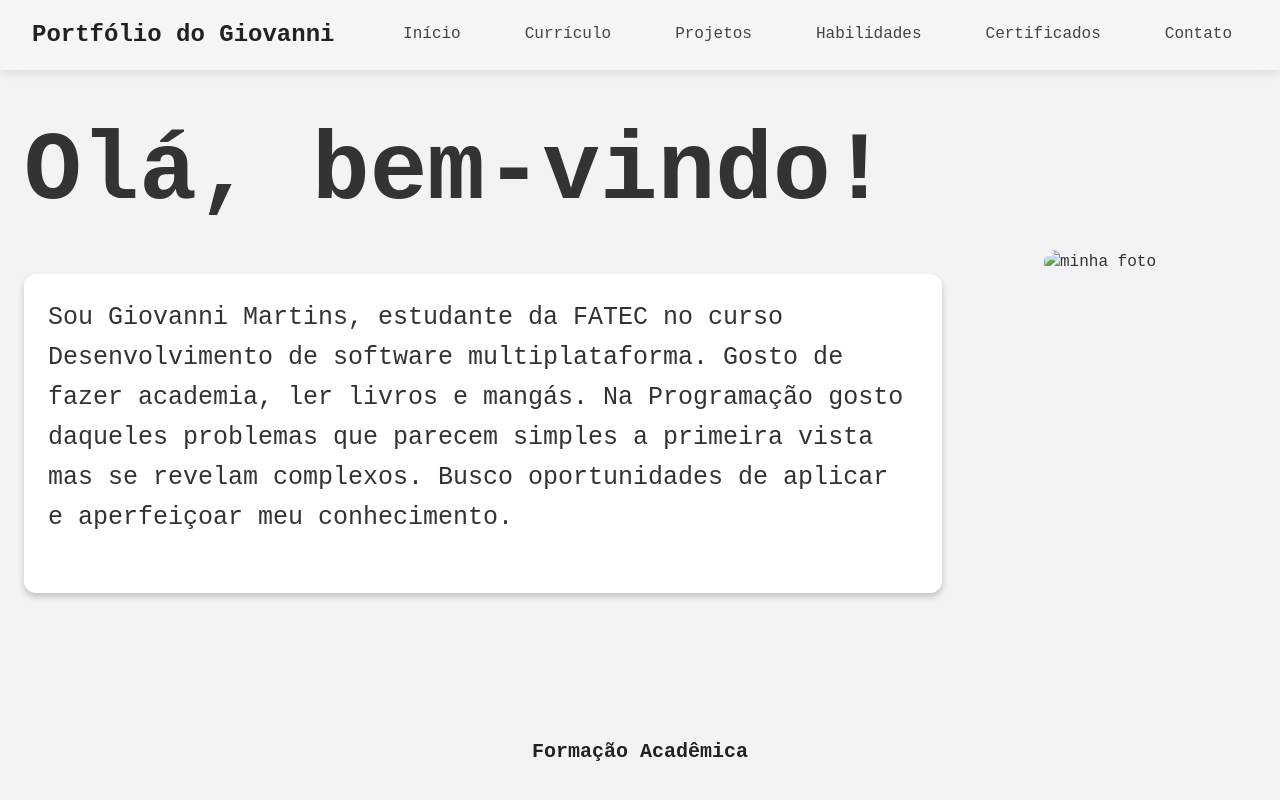
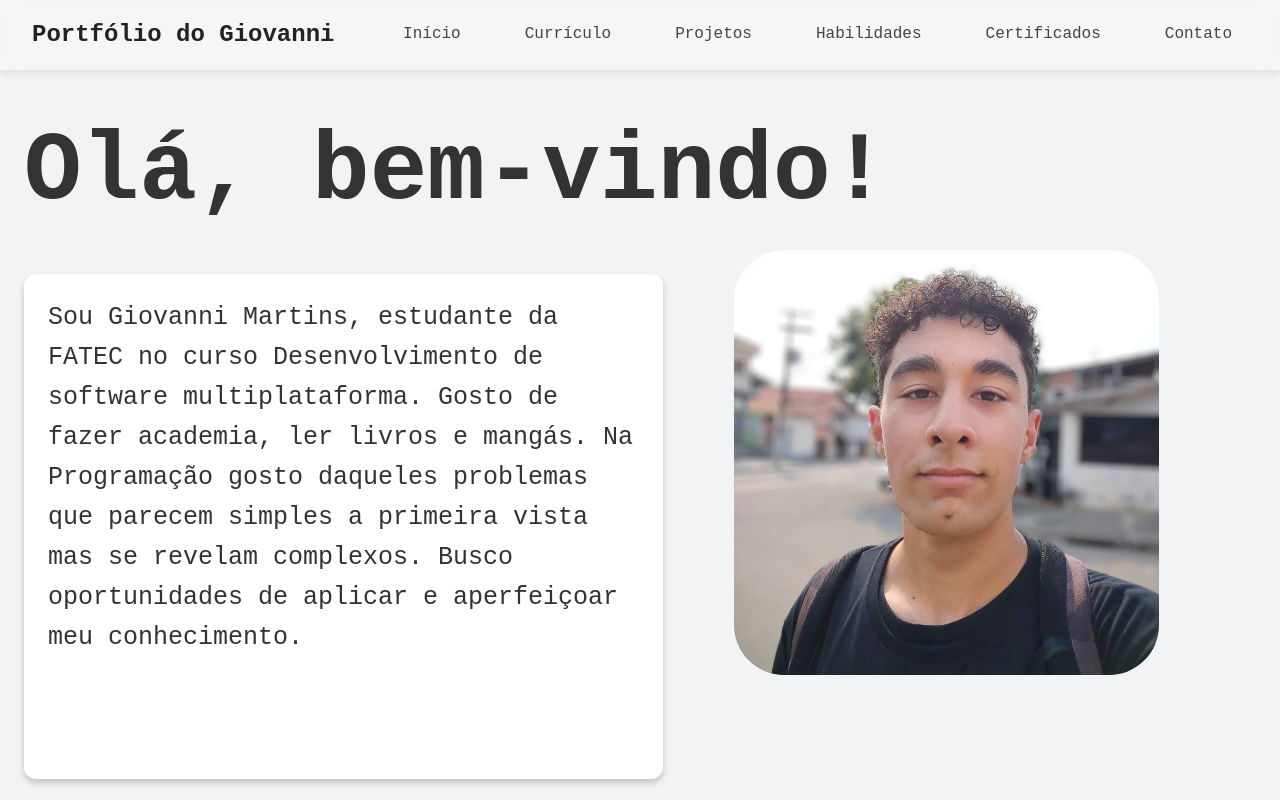
Before and after one commit to Giommn/My_Portfolio, a plain HTML site: page index.html in a window 1280 px wide. Shown: the top 800 px of the page. Drawn offline with Linux system fonts and the light colour scheme.

Commit message:
Update index.html

```diff
--- a/index.html
+++ b/index.html
@@ -26,7 +26,7 @@
         <div class="intro-content">
             <div class="intro-card"><p class="text-intro">Sou Giovanni Martins, estudante da FATEC no curso Desenvolvimento de software multiplataforma. Gosto de fazer academia, ler livros e mangás. Na Programação gosto daqueles problemas que parecem simples a primeira vista mas se revelam complexos. Busco oportunidades de aplicar e aperfeiçoar meu conhecimento.</p>
             </div>
-            <div class="foto"><img src="./imgs/WhatsApp Image 2025-05-20 at 10.30.56 AM.jpeg" alt="minha foto" ></div>
+            <div class="foto"><img src="./imgs/WhatsApp_Image_2025-05-20_at_10.30.56_AM.jpeg" alt="minha foto" ></div>
         </div>
 
     </section>
```
